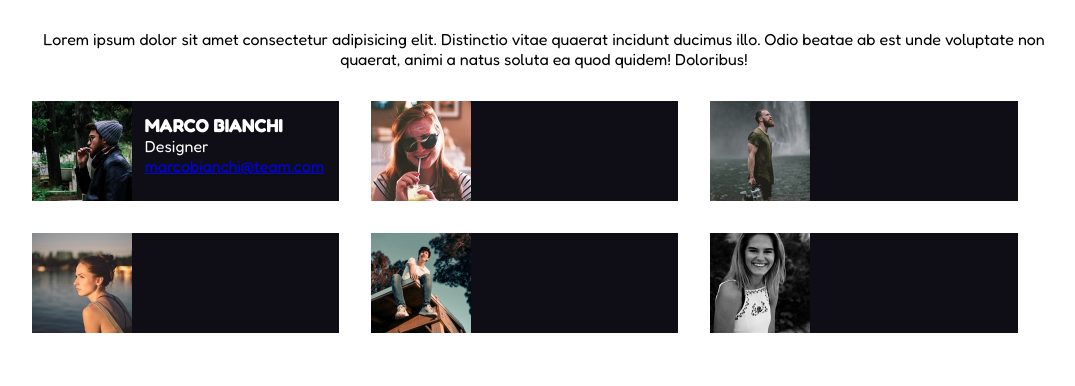
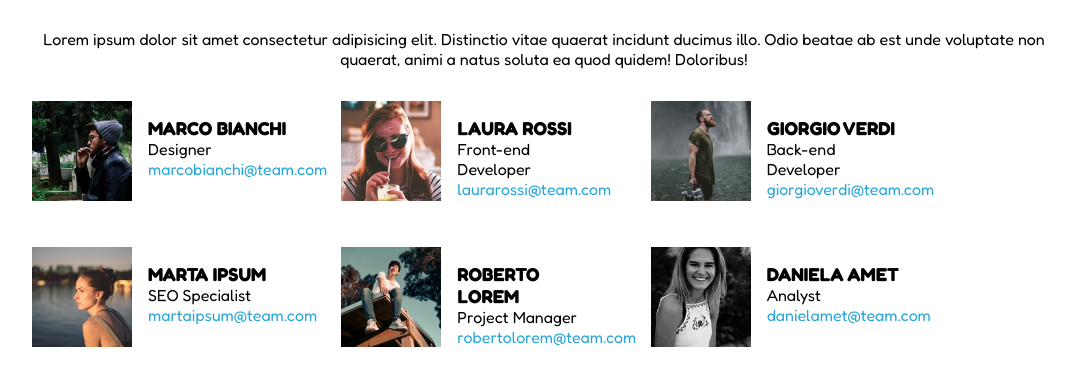
Before and after one commit to Francesco-Munafo/html-css-float-cards, a plain HTML site: page index.html in a window 1280 px wide. Shown: the part 74-460 px from the top of the page, without its empty margins (96-1171 px from the left). Drawn offline with Linux system fonts and the light colour scheme.

Commit message:
Fix code structure
Fix on .col: created divs inside .col to add content
Updated all cards

```diff
--- a/assets/style.css
+++ b/assets/style.css
@@ -33,7 +33,7 @@
 /*#region Debug */
 
 .debug {
-    height: 200px;
+   height: 100px;
     background-color: red;
 }
 
@@ -66,30 +66,34 @@ p {
 
 .col {
     float: left;
-    width: calc(90% / 3);
-    height: 100px;
+    width: calc(100% / 3 - 2rem);
+    padding: 0 2rem 2rem 0
+    }
+
+.card{
     background-color: var(--team-profilebg);
-    margin-bottom: 2rem;
-    margin-right: 2rem;
-    display: flex;
+    }
+
+.pics{
+    float: left;
 }
 
 .row {}
 
-img {
-    max-width: 100%;
-}
 
-section {
-    max-width: calc(90% / 3);
-    margin: 0.5rem;
-    max-width: 300px;
-    padding: 0.3rem;
+.description {
+   width: calc(100% - 100px);
+   float: left;
+   padding: 1rem;
 }
 
 
 span{
-
+    margin-top: 2rem;
  }
 
+ a{
+    text-decoration: none;
+    color: var(--team-mail);
+ }
 /*#endregion Container */
--- a/index.html
+++ b/index.html
@@ -11,7 +11,7 @@
             href="https://fonts.googleapis.com/css2?family=Fredoka:wght@400;700&display=swap"
             rel="stylesheet">
     </head>
-    <body class="">
+    <body class>
         <main class="container">
             <h1 class="text-center">Meet Our Team</h1>
             <div>
@@ -22,34 +22,89 @@
             </div>
             <div class="row clearfix">
                 <div class="col">
+                    <div class="card">
+                        <div class="pics ">
                             <img src="./assets/img/male1.png" height="100"
                                 alt="male smoking a cigarette">
-                        <section class="white-text">
+                        </div>
+                        <div class="description ">
                             <h3>MARCO BIANCHI</h3>
                             <span>Designer</span>
-                            <a href="marcobianchi@team.com">marcobianchi@team.com</a>
+                            <a href="#">marcobianchi@team.com</a>
+                        </div>
+                    </div>
+                </div>
 
-                        </section>
-
-                    </div>
                 <div class="col">
+                    <div class="card">
+                        <div class="pics ">
                             <img src="./assets/img/female1.png" height="100"
                                 alt="female drinking">
                         </div>
+                        <div class="description ">
+                            <h3>LAURA ROSSI</h3>
+                            <span>Front-end Developer</span>
+                            <a href="#">laurarossi@team.com</a>
+                        </div>
+                    </div>
+                </div>
+
                 <div class="col">
+                    <div class="card">
+                        <div class="pics ">
                             <img src="./assets/img/male2.png" height="100"
                                 alt="male with waterfall in background">
                         </div>
+                        <div class="description ">
+                            <h3>GIORGIO VERDI</h3>
+                            <span>Back-end Developer</span>
+                            <a href="#">giorgioverdi@team.com</a>
+                        </div>
+                    </div>
+                </div>
+
                 <div class="col">
+                    <div class="card">
+                        <div class="pics ">
                             <img src="./assets/img/female2.png" height="100"
-                            alt="female with lake in background"></div>
+                                alt="female with lake in background">
+                        </div>
+                        <div class="description ">
+                            <h3>MARTA IPSUM</h3>
+                            <span>SEO Specialist</span>
+                            <a href="#">martaipsum@team.com</a>
+                        </div>
+                    </div>
+                </div>
+
                 <div class="col">
+                    <div class="card">
+                        <div class="pics ">
                             <img src="./assets/img/male3.png" height="100"
                                 alt="male sitting on a roof">
                         </div>
+                        <div class="description ">
+                            <h3>ROBERTO LOREM</h3>
+                            <span>Project Manager</span>
+                            <a href="#">robertolorem@team.com</a>
+                        </div>
+                    </div>
+                </div>
+
                 <div class="col">
-                        <img src="./assets/img/female3.png" height="100" alt="female smiling"></div>
+                    <div class="card">
+                        <div class="pics ">
+                            <img src="./assets/img/female3.png" height="100"
+                                alt="female smiling">
                         </div>
+                        <div class="description ">
+                            <h3>DANIELA AMET</h3>
+                            <span>Analyst</span>
+                            <a href="#">danielamet@team.com</a>
+                        </div>
+                    </div>
+                </div>
+
             </div>
         </main>
 
```
Lines whose indentation alone changed are shown as unchanged.
